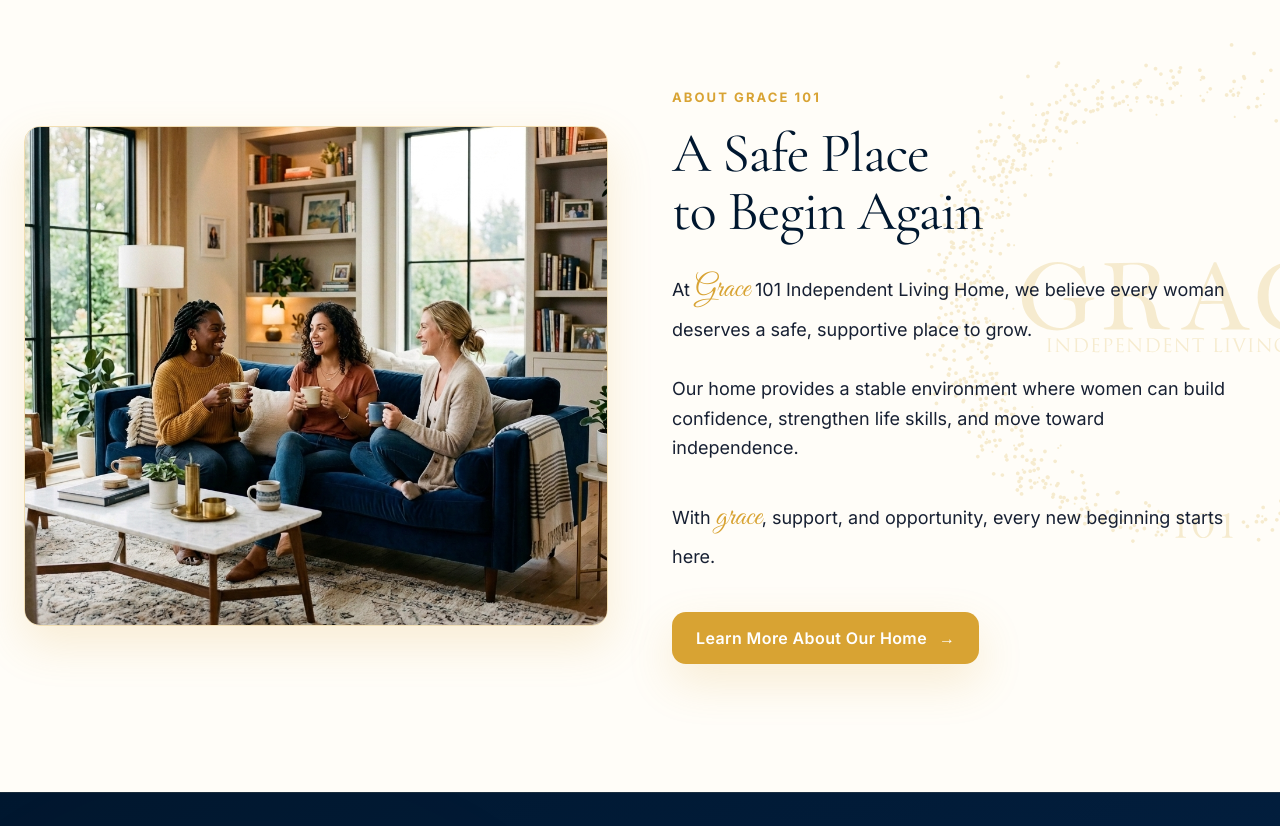
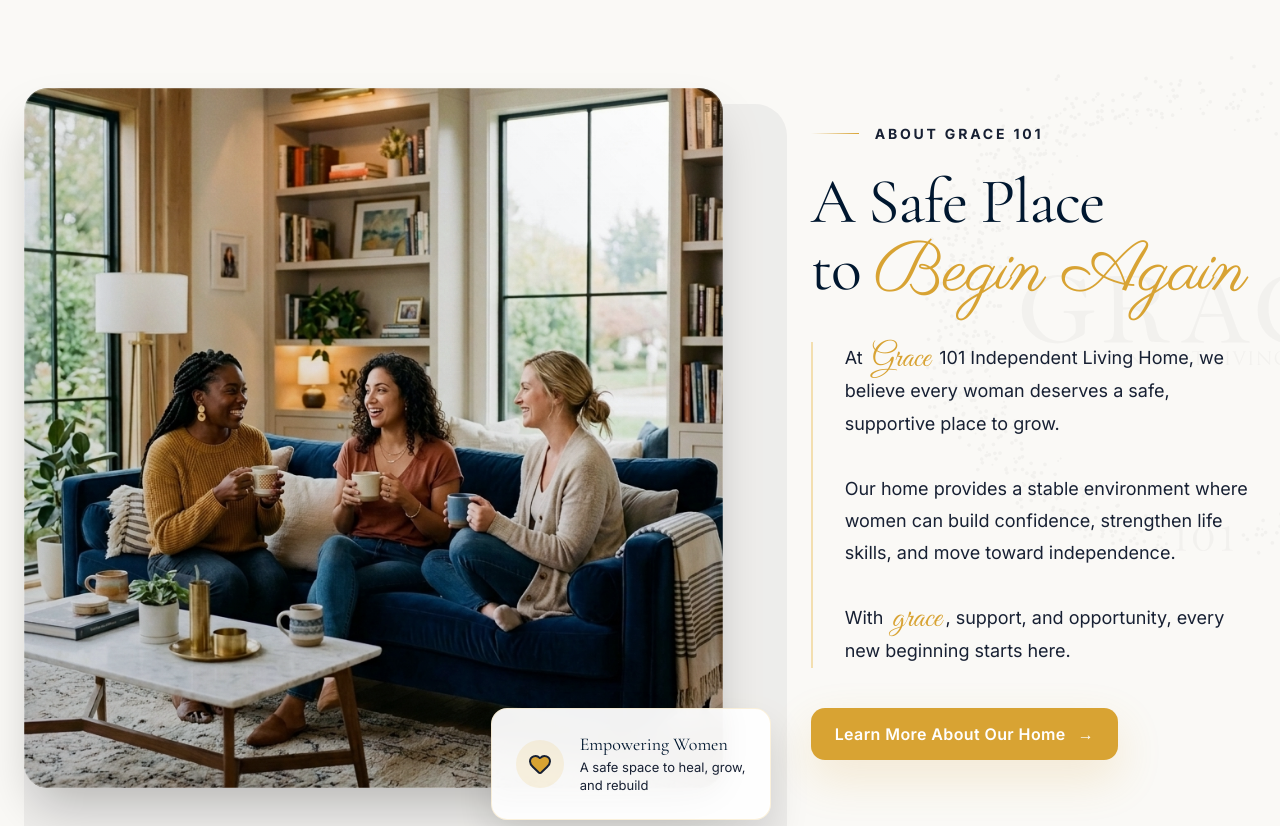
Before and after one commit to HiddenGems810/grace-website, a Next.js app: page / in a window 1280 px wide. Shown: the part 760-1586 px from the top of the page. Built offline with nearby package versions, Linux system fonts and the light colour scheme; a web font is replaced by a local one.

Commit message:
Redesign the About section with premium layered overlapping layout and floating badge

```diff
--- a/components/sections/AboutSection.tsx
+++ b/components/sections/AboutSection.tsx
@@ -4,6 +4,7 @@ import React, { useRef } from "react";
 import { useScroll, useTransform, motion } from "framer-motion";
 import { Button } from "@/components/ui/Button";
 import { ScrollReveal } from "@/components/ui/ScrollReveal";
+import { Heart } from "lucide-react";
 
 export function AboutSection() {
   const containerRef = useRef<HTMLElement>(null);
@@ -12,22 +13,28 @@ export function AboutSection() {
     offset: ["start end", "end start"],
   });
 
-  const yParallax = useTransform(scrollYProgress, [0, 1], [50, -50]);
+  const yParallax = useTransform(scrollYProgress, [0, 1], [60, -60]);
 
   return (
-    <section id="about" ref={containerRef} className="py-24 md:py-32 bg-[var(--color-warm-white)] relative overflow-hidden scroll-mt-32">
+    <section id="about" ref={containerRef} className="py-24 md:py-32 bg-[#FAF9F6] relative overflow-hidden scroll-mt-32">
+      {/* Decorative background logo */}
       <div
-        className="absolute right-[-10%] top-[10%] w-[500px] h-[500px] bg-no-repeat opacity-20 pointer-events-none"
+        className="absolute right-[-10%] top-[10%] w-[500px] h-[500px] bg-no-repeat opacity-[0.03] pointer-events-none"
         style={{
           backgroundImage: "url('/images/logo.svg')",
           backgroundSize: "contain",
           backgroundPosition: "center",
-          filter: "brightness(0) saturate(100%) invert(75%) sepia(54%) saturate(637%) hue-rotate(352deg) brightness(89%) contrast(85%)",
         }}
       />
 
-      <div className="max-w-[1440px] mx-auto px-6 grid grid-cols-1 lg:grid-cols-2 gap-10 lg:gap-16 items-center relative z-10">
-        <ScrollReveal y={40} duration={0.8} className="w-full relative h-[300px] md:h-[400px] lg:h-[500px] rounded-2xl overflow-hidden shadow-[var(--shadow-gold)] border border-[var(--color-border-gold)]">
+      <div className="max-w-[1440px] mx-auto px-6 grid grid-cols-1 lg:grid-cols-12 gap-16 lg:gap-12 items-center relative z-10">
+
+        {/* Left Side: Images & Floating Elements */}
+        <div className="lg:col-span-6 xl:col-span-7 relative mb-12 lg:mb-0">
+          {/* Decorative Offset Block */}
+          <div className="absolute -inset-4 md:-inset-6 lg:-inset-8 bg-[var(--color-navy-900)] rounded-[32px] opacity-5 transform translate-y-8 translate-x-4 md:translate-y-12 md:translate-x-8 -z-10" />
+
+          <ScrollReveal y={40} duration={0.8} className="w-full relative h-[450px] md:h-[600px] lg:h-[700px] rounded-[24px] overflow-hidden shadow-2xl">
             <motion.div
               className="w-full h-[120%] -mt-[10%] bg-cover bg-center"
               style={{
@@ -37,29 +44,51 @@ export function AboutSection() {
                 backgroundSize: "cover",
               }}
             />
+            {/* Subtle overlay to enrich colors */}
+            <div className="absolute inset-0 bg-gradient-to-tr from-[var(--color-navy-900)]/20 to-transparent mix-blend-multiply" />
+            <div className="absolute inset-0 ring-1 ring-inset ring-white/20 rounded-[24px]" />
           </ScrollReveal>
 
+          {/* Floating Badge */}
+          <ScrollReveal y={30} delay={0.3} className="absolute -bottom-8 -right-4 md:-right-8 lg:-right-12 bg-white/95 backdrop-blur-md p-5 md:p-6 rounded-2xl shadow-[0_20px_40px_rgba(0,0,0,0.12)] border border-[var(--color-gold-400)]/20 flex items-center gap-4 max-w-[280px]">
+            <div className="w-12 h-12 rounded-full bg-[var(--color-gold-400)]/15 flex items-center justify-center shrink-0">
+               <Heart className="w-6 h-6 text-[var(--color-gold-600)] fill-[var(--color-gold-500)]" />
+            </div>
+            <div>
+              <p className="font-display text-[18px] text-[var(--color-navy-900)] leading-tight mb-1">Empowering Women</p>
+              <p className="font-sans text-[13px] text-[var(--color-text)] leading-snug">A safe space to heal, grow, and rebuild</p>
+            </div>
+          </ScrollReveal>
+        </div>
+
+        {/* Right Side: Text & Content */}
+        <div className="lg:col-span-6 xl:col-span-5 lg:pl-10">
           <ScrollReveal isStaggerContainer>
             <ScrollReveal y={20}>
-            <span className="block text-[13px] font-sans font-bold uppercase tracking-[0.16em] text-[var(--color-gold-500)] mb-4">
+              <div className="inline-flex items-center gap-4 mb-6">
+                <div className="h-[1px] w-8 md:w-12 bg-gradient-to-r from-transparent to-[var(--color-gold-500)]" />
+                <span className="block text-[12px] md:text-[14px] font-sans font-bold uppercase tracking-[0.2em] text-[var(--color-gold-600)]">
                   About Grace 101
                 </span>
+              </div>
             </ScrollReveal>
 
             <ScrollReveal y={20}>
-            <h2 className="font-display text-[40px] md:text-[48px] lg:text-[56px] text-[var(--color-navy-900)] leading-[1.05] mb-6 tracking-[-0.02em]">
-              A Safe Place <br className="hidden md:block" /> to Begin Again
+              <h2 className="font-display text-[42px] md:text-[56px] lg:text-[64px] text-[var(--color-navy-900)] leading-[1.05] mb-8 tracking-[-0.02em]">
+                A Safe Place <br className="hidden md:block" /> to <span className="text-[var(--color-gold-500)]" style={{ fontFamily: "var(--font-quote-script)", fontSize: "1.1em", fontWeight: 400 }}>Begin Again</span>
               </h2>
             </ScrollReveal>
 
             <ScrollReveal y={20}>
-            <p className="font-sans text-[16px] md:text-[18px] text-[var(--color-text)] leading-[1.65] mb-10 max-w-[560px]">
-              At <span className="font-script text-[30px] text-[var(--color-gold-500)]">Grace</span> 101 Independent Living Home, we believe every woman deserves a safe, supportive place to grow.
+              <div className="pl-6 md:pl-8 border-l-2 border-[var(--color-gold-400)]/40 mb-10">
+                <p className="font-sans text-[16px] md:text-[18px] text-[var(--color-text)] leading-[1.8] text-pretty">
+                  At <span className="font-script text-[32px] text-[var(--color-gold-500)] leading-none align-middle mx-1">Grace</span> 101 Independent Living Home, we believe every woman deserves a safe, supportive place to grow.
                   <br /><br />
                   Our home provides a stable environment where women can build confidence, strengthen life skills, and move toward independence.
                   <br /><br />
-              With <span className="font-script text-[30px] text-[var(--color-gold-500)]">grace</span>, support, and opportunity, every new beginning starts here.
+                  With <span className="font-script text-[32px] text-[var(--color-gold-500)] leading-none align-middle mx-1">grace</span>, support, and opportunity, every new beginning starts here.
                 </p>
+              </div>
             </ScrollReveal>
 
             <ScrollReveal y={20}>
@@ -69,6 +98,7 @@ export function AboutSection() {
             </ScrollReveal>
           </ScrollReveal>
         </div>
+      </div>
     </section>
   );
 }
```
Lines whose indentation alone changed are shown as unchanged.
